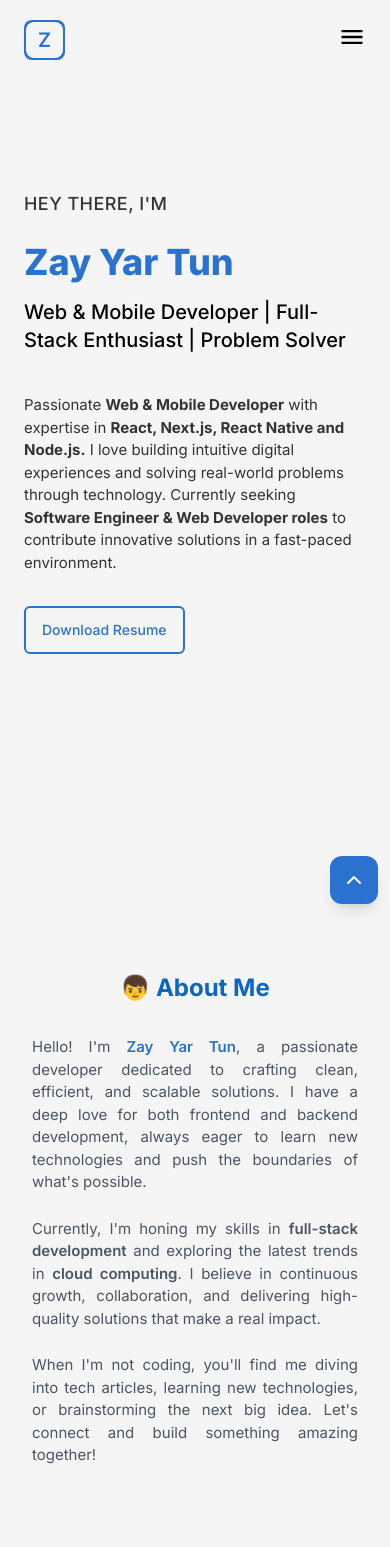
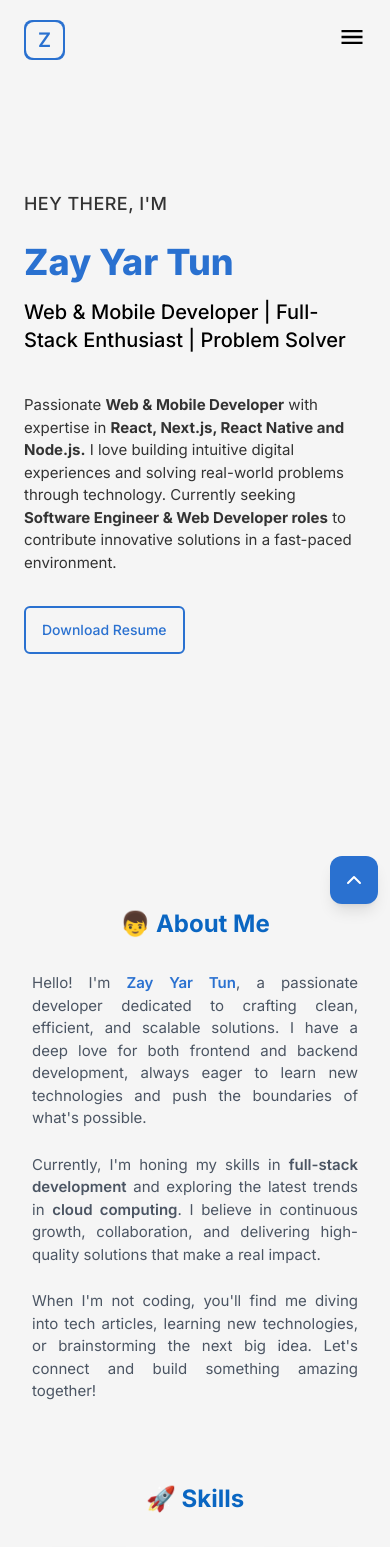
Before and after one commit to Jamie1606/portfolio, a Next.js app: page / in a window 390 px wide. Shown: the top 1547 px of the page. Built offline with nearby package versions, Linux system fonts and the light colour scheme.

Commit message:
fix about section padding in mobile view

```diff
--- a/app/(public)/about-me.tsx
+++ b/app/(public)/about-me.tsx
@@ -4,7 +4,7 @@ import { motion } from "framer-motion";
 
 const AboutMe = () => {
   return (
-    <motion.div initial={{ y: -30, opacity: 0 }} whileInView={{ y: 0, opacity: 1 }} viewport={{ once: true, amount: 0.2 }} transition={{ duration: 0.3, delay: 0.5 }} className="pt-32 lg:pt-36">
+    <motion.div initial={{ y: -30, opacity: 0 }} whileInView={{ y: 0, opacity: 1 }} viewport={{ once: true, amount: 0.2 }} transition={{ duration: 0.3, delay: 0.5 }} className="pt-16 lg:pt-36">
       <div id="about" className="flex flex-col w-full mx-auto max-w-[1100px] px-8">
         <label className="text-2xl mb-8 text-center text-[#0A66C2] font-bold sm:mb-12 md:text-3xl">👦 About Me</label>
         <div className="flex flex-col w-[100%] md:w-[90%] mx-auto">
```
